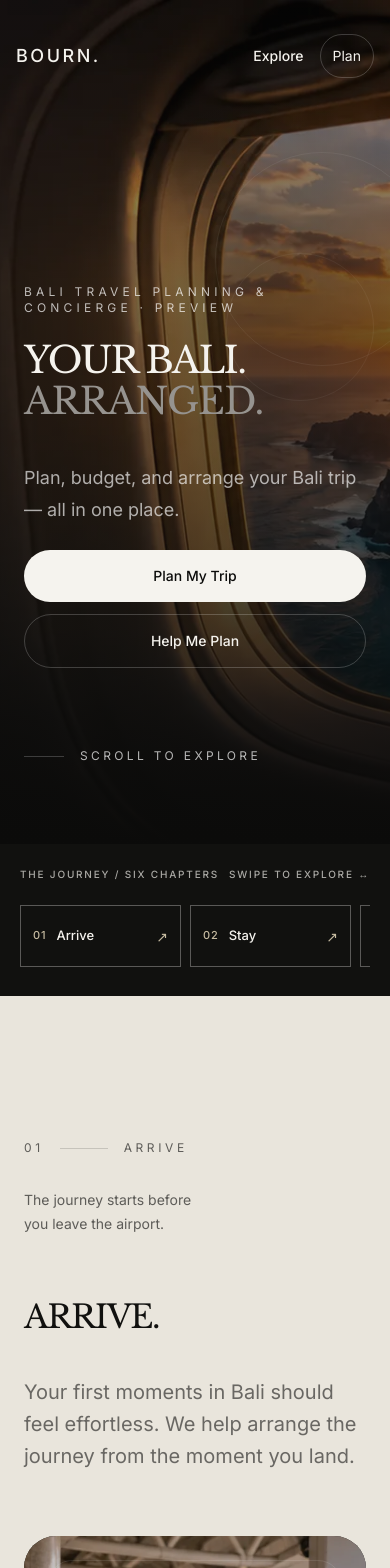
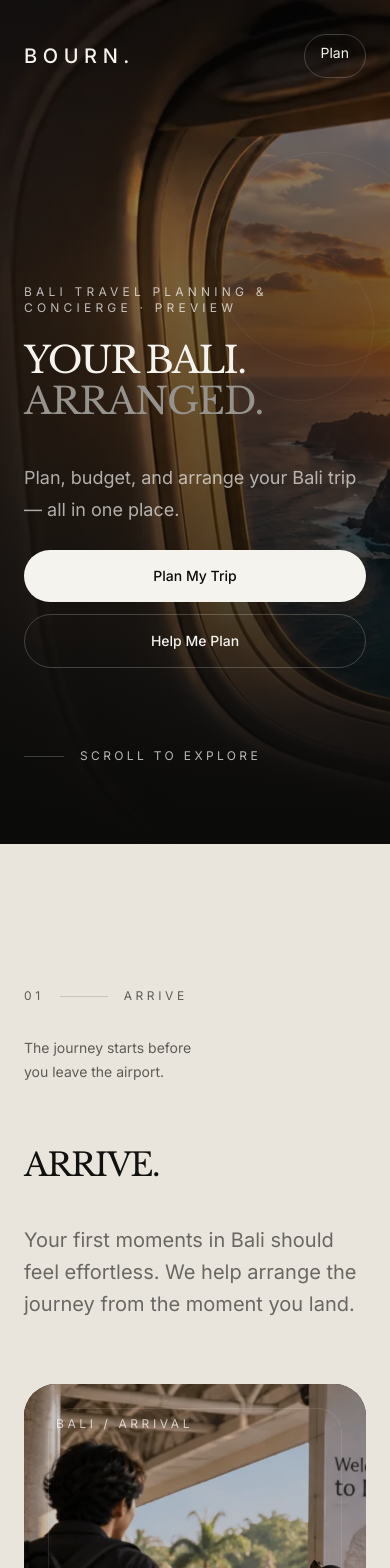
Before and after one commit to trustNOpeps/bourn, a Next.js app: page / in a window 390 px wide. Shown: the top 1568 px of the page. Built offline with nearby package versions, Linux system fonts and the light colour scheme.

Commit message:
Restore pre-audit portfolio; retain only BOURN service bullets

```diff
--- a/app/globals.css
+++ b/app/globals.css
@@ -46,122 +46,6 @@ section:has(> .bourn-hero-image) h1 > span {
   letter-spacing: -0.025em;
 }
 
-
-/* BOURN journey: a real in-page chapter index, not decorative dots.
-   The next chapter remains partly visible on a narrow phone so horizontal
-   navigation is discoverable. All links navigate to genuine section IDs. */
-.bourn-chapter-index {
-  position:relative;
-  z-index:2;
-  background:#11110f;
-  color:#f5f3ee;
-  padding:24px clamp(20px,4vw,40px) 30px;
-}
-.bourn-chapter-heading {
-  display:flex;
-  align-items:center;
-  justify-content:space-between;
-  flex-wrap:wrap;
-  gap:10px;
-  max-width:1280px;
-  margin:0 auto 18px;
-  color:rgba(245,243,238,.68);
-  font:500 10px/1.5 "Inter",Arial,sans-serif;
-  letter-spacing:.18em;
-}
-.bourn-chapter-track {
-  max-width:1280px;
-  display:grid;
-  grid-template-columns:repeat(6,minmax(0,1fr));
-  gap:0;
-  margin:auto;
-  border-top:1px solid rgba(245,243,238,.26);
-}
-.bourn-chapter-link {
-  display:flex;
-  align-items:center;
-  gap:10px;
-  min-width:0;
-  min-height:74px;
-  padding:14px 12px;
-  border-right:1px solid rgba(245,243,238,.2);
-  color:#f5f3ee;
-  text-decoration:none;
-  background:transparent;
-  transition:background-color .25s,border-color .25s;
-}
-.bourn-chapter-link:first-child {padding-left:0}
-.bourn-chapter-link:last-child {border-right:0}
-.bourn-chapter-link:hover,.bourn-chapter-link:focus-visible {
-  background:rgba(245,243,238,.10);
-}
-.bourn-chapter-number {
-  flex:none;
-  color:#c6bba1;
-  font:500 11px/1.4 "Inter",Arial,sans-serif;
-  letter-spacing:.08em;
-}
-.bourn-chapter-name {
-  min-width:0;
-  font:500 clamp(12px,1.1vw,15px)/1.35 "Inter",Arial,sans-serif;
-}
-.bourn-chapter-arrow {
-  margin-left:auto;
-  flex:none;
-  color:#c6bba1;
-  font-size:14px;
-}
-.bourn-swipe-cue {display:none}
-#journey,#stay,#move,#experience,#budget,#arrange {scroll-margin-top:88px}
-
-/* Choice controls in the trip planner already use aria-pressed. Surface
-   that semantic selection as a small visible mark, rather than colour alone. */
-main button[aria-pressed] {position:relative;padding-right:31px;cursor:pointer}
-main button[aria-pressed]::after {
-  content:"+";
-  position:absolute;
-  right:10px;
-  top:50%;
-  transform:translateY(-50%);
-  font:600 15px/1 "Inter",Arial,sans-serif;
-  opacity:.72;
-  pointer-events:none;
-}
-main button[aria-pressed="true"]::after {content:"✓";opacity:1}
-main button[aria-pressed="false"] {border-color:rgba(30,30,28,.3)}
-main button[aria-pressed]:hover {border-color:#171717}
-
-@media(max-width:760px) {
-  .bourn-chapter-index {padding:23px 20px 17px}
-  .bourn-swipe-cue {display:inline}
-  .bourn-chapter-track {
-    display:flex;
-    flex-wrap:nowrap;
-    gap:9px;
-    width:100%;
-    max-width:100%;
-    padding:5px 0 12px;
-    overflow-x:auto;
-    overscroll-behavior-inline:contain;
-    scroll-snap-type:x proximity;
-    -webkit-overflow-scrolling:touch;
-    border-top:0;
-    scrollbar-width:thin;
-  }
-  .bourn-chapter-link {
-    flex:0 0 46%;
-    min-width:140px;
-    min-height:62px;
-    padding:10px 12px;
-    border:1px solid rgba(245,243,238,.32);
-    scroll-snap-align:start;
-  }
-  .bourn-chapter-link:first-child {padding-left:12px}
-  .bourn-chapter-link:last-child {border-right:1px solid rgba(245,243,238,.32)}
-  .bourn-chapter-name {font-size:13px}
-  main button[aria-pressed] {font-size:12px;letter-spacing:.065em}
-}
-@media(prefers-reduced-motion:reduce) {
-  .bourn-chapter-link {transition:none}
-  .bourn-chapter-track {scroll-snap-type:none}
-}
+/* Visible bullets for the existing Stay, Move and Experience lists. */
+.mt-10.space-y-5.text-sm > div { position:relative; padding-inline-start:1rem; }
+.mt-10.space-y-5.text-sm > div::before { content:"•"; position:absolute; inset-inline-start:0; color:currentColor; }
--- a/app/page.tsx
+++ b/app/page.tsx
@@ -27,11 +27,11 @@ export default function Home() {
             : "border-transparent bg-transparent text-[#f5f3ee]"
         }`}
       >
-        <div className="mx-auto flex h-20 max-w-7xl items-center justify-between px-4 sm:px-6 lg:px-10">
+        <div className="mx-auto flex h-20 max-w-7xl items-center justify-between px-6 lg:px-10">
     <Link
   href="/"
   aria-label="BOURN. home"
-  className="text-lg font-medium tracking-[0.14em] sm:text-xl sm:tracking-[0.28em]"
+  className="text-xl font-medium tracking-[0.28em]"
 >
   BOURN.
 </Link>
@@ -62,22 +62,14 @@ export default function Home() {
             </a>
           </nav>
 
-          <nav aria-label="Mobile navigation" className="flex items-center gap-2 md:hidden">
-            <a
-              href="#journey"
-              className="inline-flex min-h-11 items-center justify-center px-2 text-sm font-medium"
-            >
-              Explore
-            </a>
           <a
             href="/plan"
-              className={`inline-flex min-h-11 items-center justify-center rounded-full border px-3 text-sm ${
+            className={`rounded-full border px-4 py-2 text-sm md:hidden ${
               pastHero ? "border-black/20" : "border-white/20"
             }`}
           >
             Plan
           </a>
-          </nav>
         </div>
       </header>
 
@@ -136,29 +128,6 @@ export default function Home() {
           </div>
         </div>
       </section>
-
-            <nav className="bourn-chapter-index" aria-label="Explore the six chapters of BOURN">
-        <div className="bourn-chapter-heading">
-          <span>THE JOURNEY / SIX CHAPTERS</span>
-          <span className="bourn-swipe-cue">SWIPE TO EXPLORE <span aria-hidden="true">↔</span></span>
-        </div>
-        <div className="bourn-chapter-track">
-          {[
-            ["01", "Arrive", "#journey"],
-            ["02", "Stay", "#stay"],
-            ["03", "Move", "#move"],
-            ["04", "Experience", "#experience"],
-            ["05", "Budget", "#budget"],
-            ["06", "Arrange", "#arrange"],
-          ].map(([number, label, target]) => (
-            <a key={number} href={target} className="bourn-chapter-link">
-              <span className="bourn-chapter-number">{number}</span>
-              <span className="bourn-chapter-name">{label}</span>
-              <span className="bourn-chapter-arrow" aria-hidden="true">↗</span>
-            </a>
-          ))}
-        </div>
-      </nav>
 
       <section id="journey" className="bg-[#e9e5dc] text-[#11110f]">
         <div className="mx-auto max-w-7xl px-6 pb-24 pt-36 lg:px-10 lg:pb-32 lg:pt-44">
@@ -258,7 +227,7 @@ export default function Home() {
           </div>
         </div>
       </section>
-      <section id="stay" className="bg-[#e9e5dc] text-[#11110f]">
+      <section className="bg-[#e9e5dc] text-[#11110f]">
   <div className="mx-auto max-w-7xl px-6 pb-24 pt-28 lg:px-10 lg:pb-32 lg:pt-36">
     <div className="grid gap-16 lg:grid-cols-[0.3fr_0.7fr]">
       <div className="lg:sticky lg:top-32 lg:h-fit">
@@ -333,7 +302,7 @@ export default function Home() {
     </div>
   </div>
 </section>
-<section id="move" className="bg-[#e9e5dc] text-[#11110f]">
+<section className="bg-[#e9e5dc] text-[#11110f]">
   <div className="mx-auto max-w-7xl px-6 pb-24 pt-28 lg:px-10 lg:pb-32 lg:pt-36">
     <div className="grid gap-16 lg:grid-cols-[0.3fr_0.7fr]">
       <div className="lg:sticky lg:top-32 lg:h-fit">
@@ -408,7 +377,7 @@ export default function Home() {
     </div>
   </div>
 </section>
-<section id="experience" className="bg-[#e9e5dc] text-[#11110f]">
+<section className="bg-[#e9e5dc] text-[#11110f]">
   <div className="mx-auto max-w-7xl px-6 pb-24 pt-28 lg:px-10 lg:pb-32 lg:pt-36">
     <div className="grid gap-16 lg:grid-cols-[0.3fr_0.7fr]">
       <div className="lg:sticky lg:top-32 lg:h-fit">
@@ -486,7 +455,7 @@ export default function Home() {
     </div>
   </div>
 </section>
-<section id="budget" className="bg-[#11110f] text-[#f5f3ee]">
+<section className="bg-[#11110f] text-[#f5f3ee]">
   <div className="mx-auto max-w-7xl px-6 py-28 lg:px-10 lg:py-36">
     <div className="grid gap-16 lg:grid-cols-[0.3fr_0.7fr]">
       <div>
@@ -571,7 +540,7 @@ export default function Home() {
     </div>
   </div>
 </section>
-<section id="arrange" className="bg-[#e9e5dc] text-[#11110f]">
+<section className="bg-[#e9e5dc] text-[#11110f]">
   <div className="mx-auto max-w-7xl px-6 py-28 lg:px-10 lg:py-36">
     <div className="grid gap-16 lg:grid-cols-[0.3fr_0.7fr]">
       <div>
```
Lines whose indentation alone changed are shown as unchanged.
